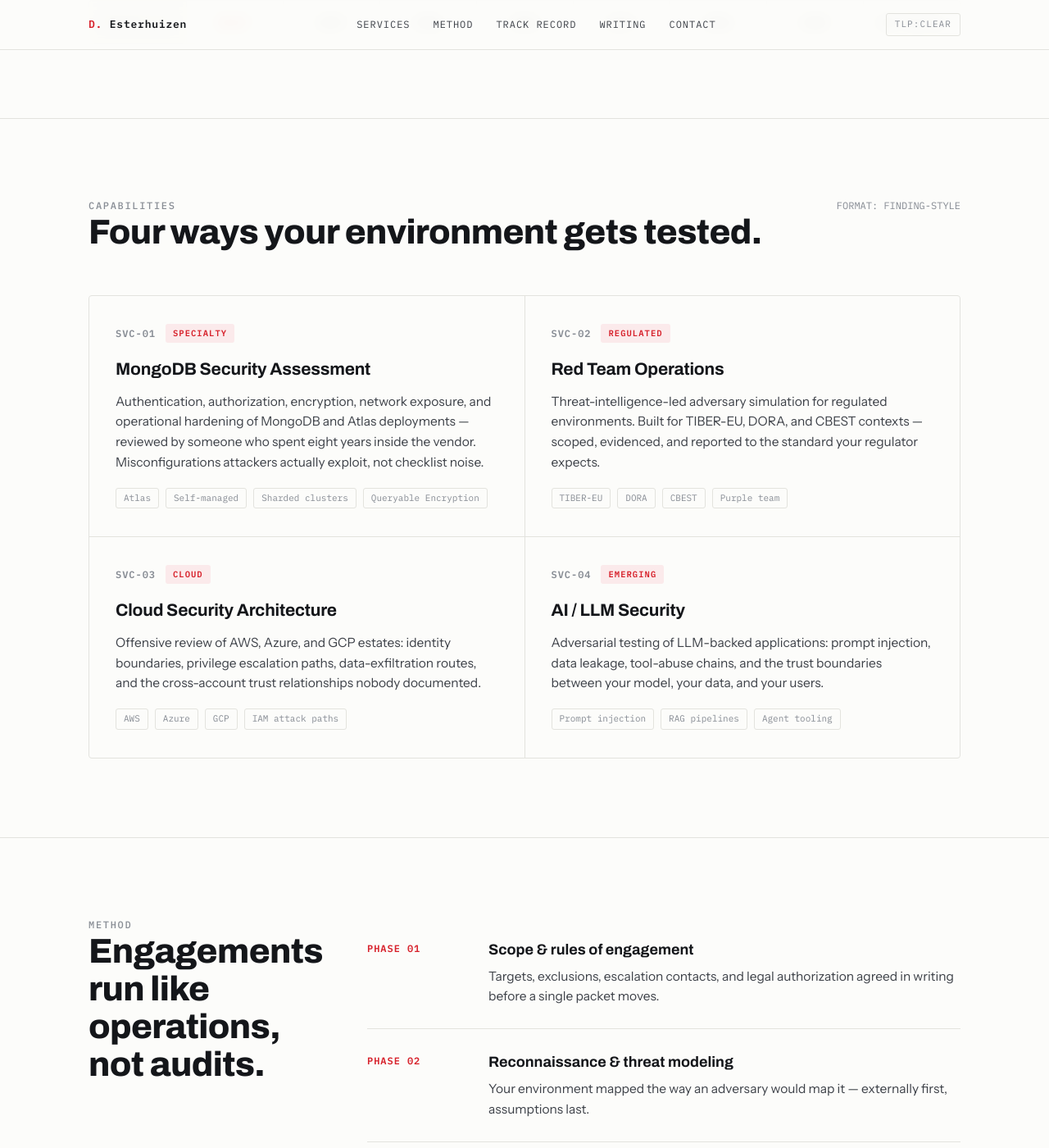
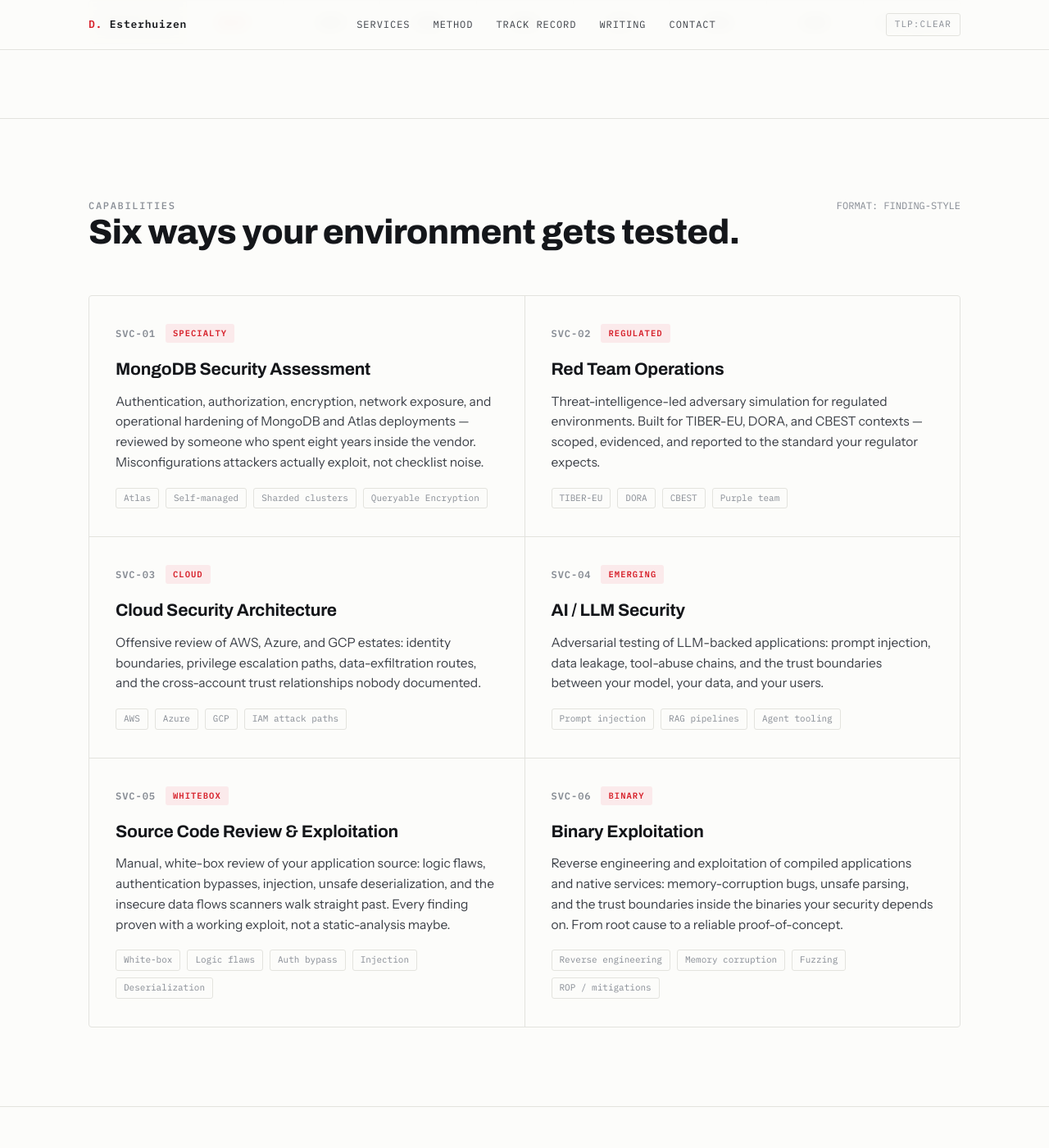
Before and after one commit to desterhuizen/desterhuizen.github.io, a Jekyll site: the page built from index.html, in a window 1280 px wide and 1400 px high, scrolled down 872 px. Shown: the whole window at 82% size. Built offline with Jekyll 4.4.1, drawn with Linux system fonts in a browser that asks for light colours.

Commit message:
Add source-code review and binary exploitation services
Add SVC-05 (Source Code Review & Exploitation) and SVC-06 (Binary
Exploitation) finding cards; update the section heading to 'Six ways'.

```diff
--- a/index.html
+++ b/index.html
@@ -39,7 +39,7 @@ layout: default
     <div class="sec-head">
       <div>
         <p class="eyebrow">Capabilities</p>
-        <h2>Four ways your environment gets tested.</h2>
+        <h2>Six ways your environment gets tested.</h2>
       </div>
       <p class="mono" style="font-size:12px;color:var(--gray)">FORMAT: FINDING-STYLE</p>
     </div>
@@ -67,6 +67,18 @@ layout: default
         <h3>AI / LLM Security</h3>
         <p>Adversarial testing of LLM-backed applications: prompt injection, data leakage, tool-abuse chains, and the trust boundaries between your model, your data, and your users.</p>
         <div class="f-tags"><span>Prompt injection</span><span>RAG pipelines</span><span>Agent tooling</span></div>
+      </article>
+      <article class="finding">
+        <div class="f-top"><span class="f-id">SVC-05</span><span class="sev sev-crit">Whitebox</span></div>
+        <h3>Source Code Review &amp; Exploitation</h3>
+        <p>Manual, white-box review of your application source: logic flaws, authentication bypasses, injection, unsafe deserialization, and the insecure data flows scanners walk straight past. Every finding proven with a working exploit, not a static-analysis maybe.</p>
+        <div class="f-tags"><span>White-box</span><span>Logic flaws</span><span>Auth bypass</span><span>Injection</span><span>Deserialization</span></div>
+      </article>
+      <article class="finding">
+        <div class="f-top"><span class="f-id">SVC-06</span><span class="sev sev-crit">Binary</span></div>
+        <h3>Binary Exploitation</h3>
+        <p>Reverse engineering and exploitation of compiled applications and native services: memory-corruption bugs, unsafe parsing, and the trust boundaries inside the binaries your security depends on. From root cause to a reliable proof-of-concept.</p>
+        <div class="f-tags"><span>Reverse engineering</span><span>Memory corruption</span><span>Fuzzing</span><span>ROP / mitigations</span></div>
       </article>
     </div>
   </div>
```
